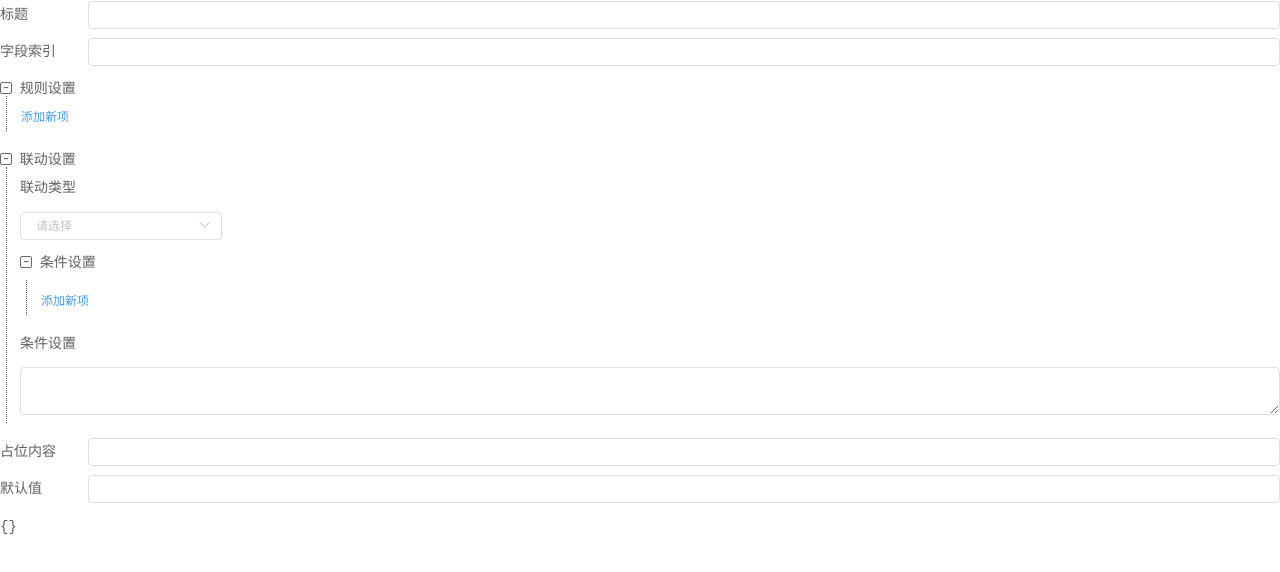
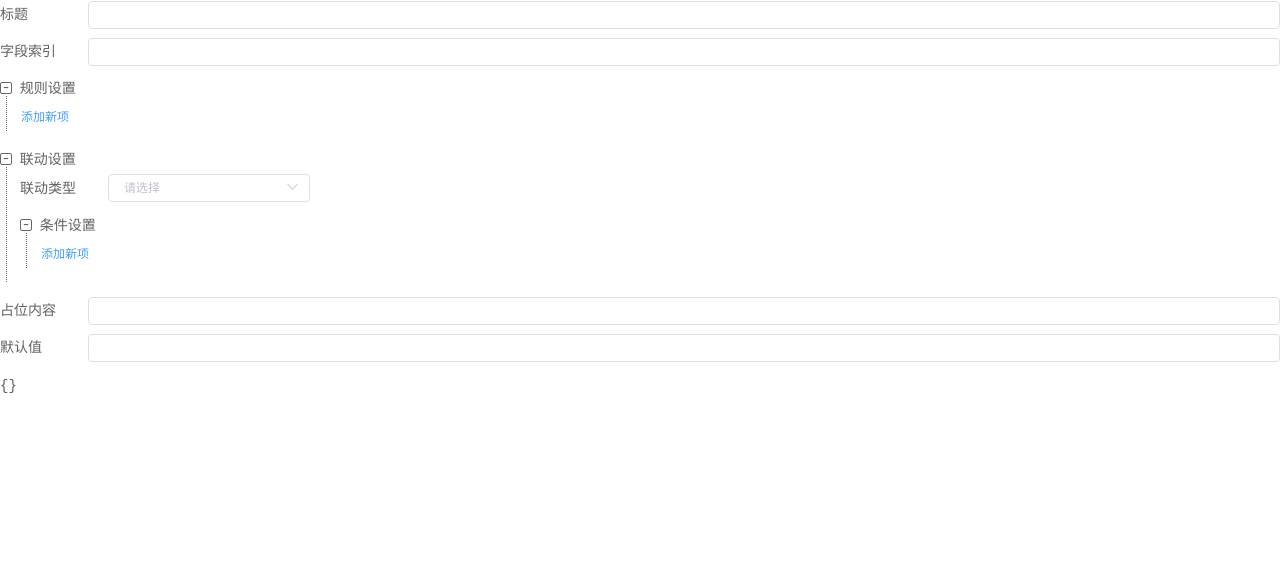
Before and after one commit to lanyuechen/lucy, a Vue app: page /#/ in a window 1280 px wide. Shown: the top 572 px of the page. Built offline with nearby package versions, Linux system fonts and the light colour scheme.

Commit message:
动态组件内部表单支持折叠,值透传

```diff
--- a/src/App.vue
+++ b/src/App.vue
@@ -9,6 +9,8 @@
 import Entry from '@/pages/Entry';
 import Test from '@/pages/Test';
 import { isMobile } from '@/utils/util';
+
+import '@/themes/theme.scss';
 
 export default {
   name: 'App',
--- a/src/components/Foundry/EditorPanel.vue
+++ b/src/components/Foundry/EditorPanel.vue
@@ -37,6 +37,7 @@
           <viewer
             v-model="formConfig"
             :data-source="config.form"
+            theme="mini"
           />
           <code><pre>{{ JSON.stringify(formData, undefined, 2) }}</pre></code>
         </el-tab-pane>
@@ -46,6 +47,7 @@
             v-if="currentConfig === 'attr'"
             v-model="dataSource[currentIdx]"
             :data-source="currentProps"
+            theme="mini"
           />
         </el-tab-pane>
       </el-tabs>
--- a/src/components/Viewer/index.vue
+++ b/src/components/Viewer/index.vue
@@ -1,5 +1,5 @@
 <template>
-  <el-form v-bind="formConfig" :model="value" class="theme-mini">
+  <el-form v-bind="formConfig" :model="value" :class="theme ? `theme-${theme}` : ''">
     <template v-for="(c, idx) in dataSource">
       <el-form-item
         v-if="linkageShow(c.linkage, value)"
@@ -32,7 +32,6 @@
 
 <script>
 import { linkageShow, linkageEnable, prepareRules, prepareConfig } from '@/utils/util';
-import './theme.scss';
 
 export default {
   filters: {
@@ -57,6 +56,9 @@ export default {
     value: {
       type: Object,
       default: () => ({})
+    },
+    theme: {
+      type: String,
     }
   },
   // props: [
--- a/src/pages/Entry/config.yaml
+++ b/src/pages/Entry/config.yaml
@@ -139,11 +139,8 @@ reference:
       type: hidden
       condition: type==='number'
   tag: rules
-# linkage
-- type: dynamic
+- type: view
   title: 联动设置
-  formConfig:
-    labelPosition: top
   components:
   - type: select
     title: 联动类型
@@ -160,20 +157,18 @@ reference:
   - type: dynamic
     title: 条件设置
     key: condition
-    formConfig:
-      inline: true
     components:
     - type: select
+      title: 字段
       key: field
       options: []
     - type: select
-      key: on
-      options: =|>|>=|<|<=|!=
+      title: 条件
+      key: 'on'
+      options: "=|>|>=|<|<=|!="
     - type: input
+      title: 值
       key: value
-  - type: textarea
-    title: 条件设置
-    key: condition
   tag: linkage
 # placeholder
 - type: input
--- a/src/pages/Entry/index.vue
+++ b/src/pages/Entry/index.vue
@@ -9,6 +9,7 @@ import Foundry from '@/components/Foundry';
 // import CONFIG from './config.json';
 import CONFIG from './config.yaml';
 // import CONFIG from './config-simple.yaml';
+import prepareConfig from '@/utils/prepare-config';
 
 export default {
   name: 'App',
@@ -17,66 +18,12 @@ export default {
   },
   data() {
     return {
-      config: this.prepareConfig(CONFIG),
+      config: prepareConfig(CONFIG),
       // config: CONFIG,
     };
   },
   methods: {
-    prepareConfig(config) {
-      return {
-        ...config,
-        components: this.prepareComponents(config.components),
-        form: this.prepareComponents(config.form),
-        reference: this.prepareComponents(config.reference),
-      };
-    },
-    prepareComponents(components) {
-      if (!components) {
-        return components;
-      }
-      return components.map(this.prepareComponent);
-    },
-    prepareComponent(component) {
-      if (typeof component === 'string') {
-        const [type, title, tag, ...props] = component.split('|');
-        return { type, title, tag, props };
-      }
-      const args = component.type.split('|');
-      if (args.length > 1) {
-        const [type, title, tag, ...props] = args;
-        return {
-          title,
-          tag,
-          props,
-          ...component,
-          components: this.prepareComponents(component.components),
-          options: this.prepareOptions(component.options),
-          type
-        };
-      }
-      return {
-        ...component,
-        components: this.prepareComponents(component.components),
-        options: this.prepareOptions(component.options),
-      };
-    },
-    prepareOptions(options) {
-      if (!options) {
-        return [];
-      }
-      if (typeof options === 'string') {
-        options = options.split('|');
-      }
-      return options.map(option => {
-        if (typeof option === 'string') {
-          option = option.split(':');
-        }
-        if (Array.isArray(option)) {
-          return { key: option[0], value: option[1] || option[0] };
-        }
-        return option;
-      });
-    }
+
   }
 };
 </script>
--- a/src/pages/Test.vue
+++ b/src/pages/Test.vue
@@ -1,8 +1,9 @@
 <template>
   <div>
     <viewer
-      :data-source="component"
+      :data-source="components"
       :value="value"
+      theme="mini"
       @input="(val) => handleChange(val)"
     />
     <code><pre>{{ JSON.stringify(value) }}</pre></code>
@@ -10,144 +11,13 @@
 </template>
 
 <script>
-
+import data from './data.json';
+import { prepareComponents } from '@/utils/prepare-config';
 export default {
   data() {
     return {
       value: {},
-      component: [
-        {
-          "type": "input",
-          "title": "标题",
-          "key": "title",
-          "tag": "basic"
-        },
-        {
-          "type": "input",
-          "title": "字段索引",
-          "key": "key",
-          "tag": "basic"
-        },
-        {
-          "type": "dynamic",
-          "title": "规则设置",
-          "key": "rules",
-          "components": [
-            {
-              "type": "view",
-              "title": "xxx",
-              "components": [
-                {
-                  "type": "select",
-                  "title": "规则类型",
-                  "key": "type",
-                  "options": [
-                    {
-                      "key": "required",
-                      "value": "必需"
-                    },
-                    {
-                      "key": "number",
-                      "value": "数字校验"
-                    }
-                  ]
-                },
-                {
-                  "type": "input",
-                  "title": "错误信息",
-                  "key": "message"
-                },
-                {
-                  "type": "number",
-                  "title": "最大值",
-                  "key": "max",
-                  "linkage": {
-                    "type": "hidden",
-                    "condition": "type==='number'"
-                  }
-                }
-              ],
-            }
-          ],
-          "tag": "rules"
-        },
-        {
-          "type": "view",
-          "title": "联动设置",
-          "formConfig": {
-            "labelPosition": "top"
-          },
-          "components": [
-            {
-              "type": "select",
-              "title": "联动类型",
-              "key": "type",
-              "options": [
-                {
-                  "key": "disabled",
-                  "value": "禁用"
-                },
-                {
-                  "key": "enabled",
-                  "value": "可用"
-                },
-                {
-                  "key": "hidden",
-                  "value": "隐藏"
-                },
-                {
-                  "key": "shown",
-                  "value": "显示"
-                }
-              ]
-            },
-            {
-              "type": "dynamic",
-              "title": "条件设置",
-              "key": "condition",
-              "formConfig": {
-                "inline": true
-              },
-              "components": [
-                {
-                  "type": "select",
-                  "key": "field",
-                  "options": [
-
-                  ]
-                },
-                {
-                  "type": "select",
-                  "key": true,
-                  "options": "=|>|>=|<|<=|!="
-                },
-                {
-                  "type": "input",
-                  "key": "value"
-                }
-              ]
-            },
-            {
-              "type": "textarea",
-              "title": "条件设置",
-              "key": "condition"
-            }
-          ],
-          "tag": "linkage"
-        },
-        {
-          "type": "input",
-          "title": "占位内容",
-          "key": "placeholder",
-          "tag": "placeholder"
-        },
-        {
-          "type": "input",
-          "title": "默认值",
-          "key": "defaultValue",
-          "tag": "defaultValue"
-        }
-      ]
+      components: prepareComponents(data)
     };
   },
   methods: {
--- /dev/null
+++ b/src/pages/data.json
@@ -0,0 +1,119 @@
+[
+  {
+    "type": "input",
+    "title": "标题",
+    "key": "title",
+    "tag": "basic"
+  },
+  {
+    "type": "input",
+    "title": "字段索引",
+    "key": "key",
+    "tag": "basic"
+  },
+  {
+    "type": "dynamic",
+    "title": "规则设置",
+    "key": "rules",
+    "components": [
+      {
+        "type": "select",
+        "title": "规则类型",
+        "key": "type",
+        "options": [
+          {
+            "key": "required",
+            "value": "必需"
+          },
+          {
+            "key": "number",
+            "value": "数字校验"
+          }
+        ]
+      },
+      {
+        "type": "input",
+        "title": "错误信息",
+        "key": "message"
+      },
+      {
+        "type": "number",
+        "title": "最大值",
+        "key": "max",
+        "linkage": {
+          "type": "hidden",
+          "condition": "type==='number'"
+        }
+      }
+    ],
+    "tag": "rules"
+  },
+  {
+    "type": "view",
+    "title": "联动设置",
+    "components": [
+      {
+        "type": "select",
+        "title": "联动类型",
+        "key": "type",
+        "options": [
+          {
+            "key": "disabled",
+            "value": "禁用"
+          },
+          {
+            "key": "enabled",
+            "value": "可用"
+          },
+          {
+            "key": "hidden",
+            "value": "隐藏"
+          },
+          {
+            "key": "shown",
+            "value": "显示"
+          }
+        ]
+      },
+      {
+        "type": "dynamic",
+        "title": "条件设置",
+        "key": "condition",
+        "components": [
+          {
+            "type": "select",
+            "title": "字段",
+            "key": "field",
+            "options": [
+
+            ]
+          },
+          {
+            "type": "select",
+            "title": "条件",
+            "key": "on",
+            "options": "=|>|>=|<|<=|!="
+          },
+          {
+            "type": "input",
+            "title": "值",
+            "key": "value"
+          }
+        ]
+      }
+    ],
+    "tag": "linkage"
+  },
+  {
+    "type": "input",
+    "title": "占位内容",
+    "key": "placeholder",
+    "tag": "placeholder"
+  },
+  {
+    "type": "input",
+    "title": "默认值",
+    "key": "defaultValue",
+    "tag": "defaultValue"
+  }
+]
--- a/src/components/Viewer/theme.scss
+++ b/src/themes/theme.scss
@@ -16,7 +16,10 @@ $text-color: #666;
     top: -1px;
   }
   .el-form-item {
-    margin-bottom: 8px;
+    margin-bottom: 8px!important;
+    &:last-child {
+      margin-bottom: 0;
+    }
     &>.el-form-item__label-wrap {
       margin-left: 0!important;
     }
--- /dev/null
+++ b/src/utils/prepare-config.js
@@ -0,0 +1,58 @@
+export function prepareComponents(components) {
+  if (!components) {
+    return components;
+  }
+  return components.map(prepareComponent);
+}
+
+export function prepareComponent(component) {
+  if (typeof component === 'string') {
+    const [type, title, tag, ...props] = component.split('|');
+    return { type, title, tag, props };
+  }
+  const args = component.type.split('|');
+  if (args.length > 1) {
+    const [type, title, tag, ...props] = args;
+    return {
+      title,
+      tag,
+      props,
+      ...component,
+      components: prepareComponents(component.components),
+      options: prepareOptions(component.options),
+      type
+    };
+  }
+  return {
+    ...component,
+    components: prepareComponents(component.components),
+    options: prepareOptions(component.options),
+  };
+}
+
+export function prepareOptions(options) {
+  if (!options) {
+    return [];
+  }
+  if (typeof options === 'string') {
+    options = options.split('|');
+  }
+  return options.map(option => {
+    if (typeof option === 'string') {
+      option = option.split(':');
+    }
+    if (Array.isArray(option)) {
+      return { key: option[0], value: option[1] || option[0] };
+    }
+    return option;
+  });
+}
+
+export default function prepareConfig(config) {
+  return {
+    ...config,
+    components: prepareComponents(config.components),
+    form: prepareComponents(config.form),
+    reference: prepareComponents(config.reference),
+  };
+}
```
Also changed, not shown: src/wardrobe/advance/Dynamic.vue (+4 -3 lines).
